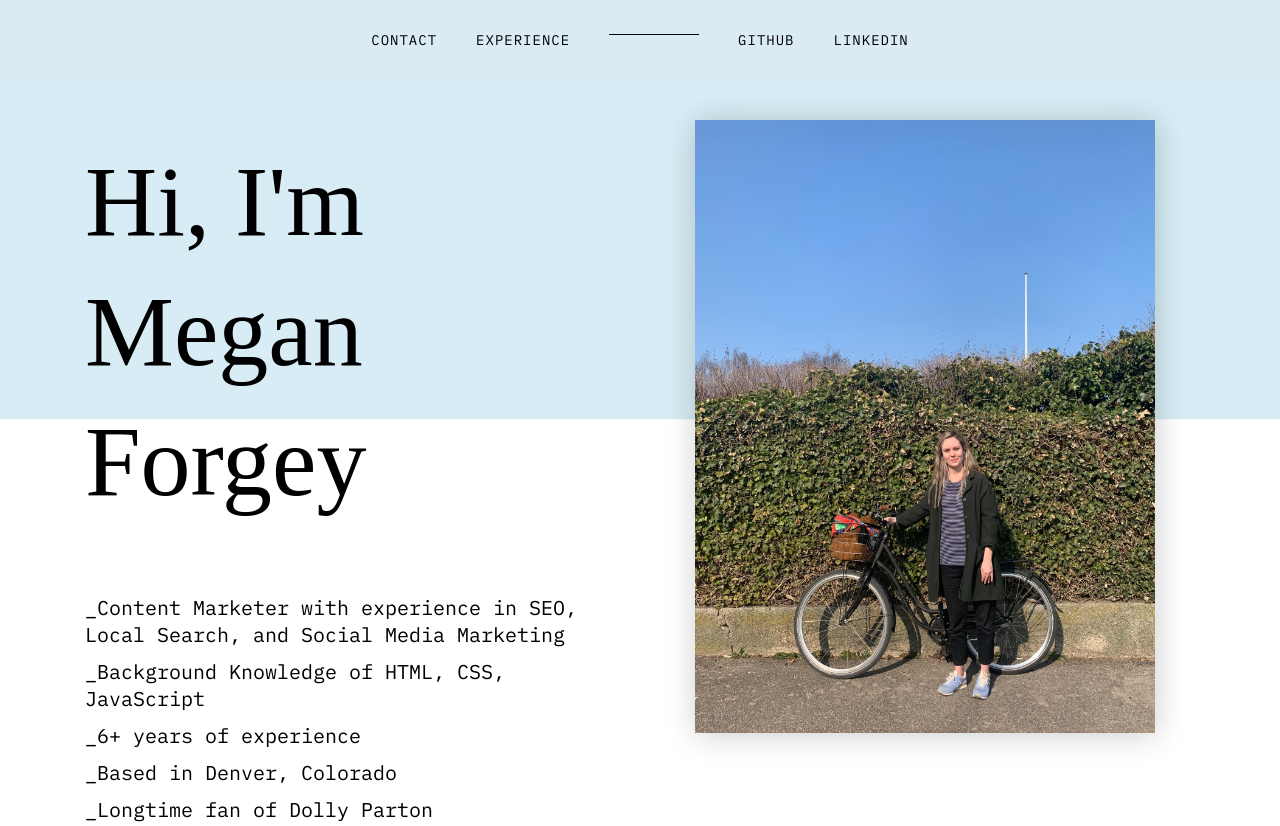
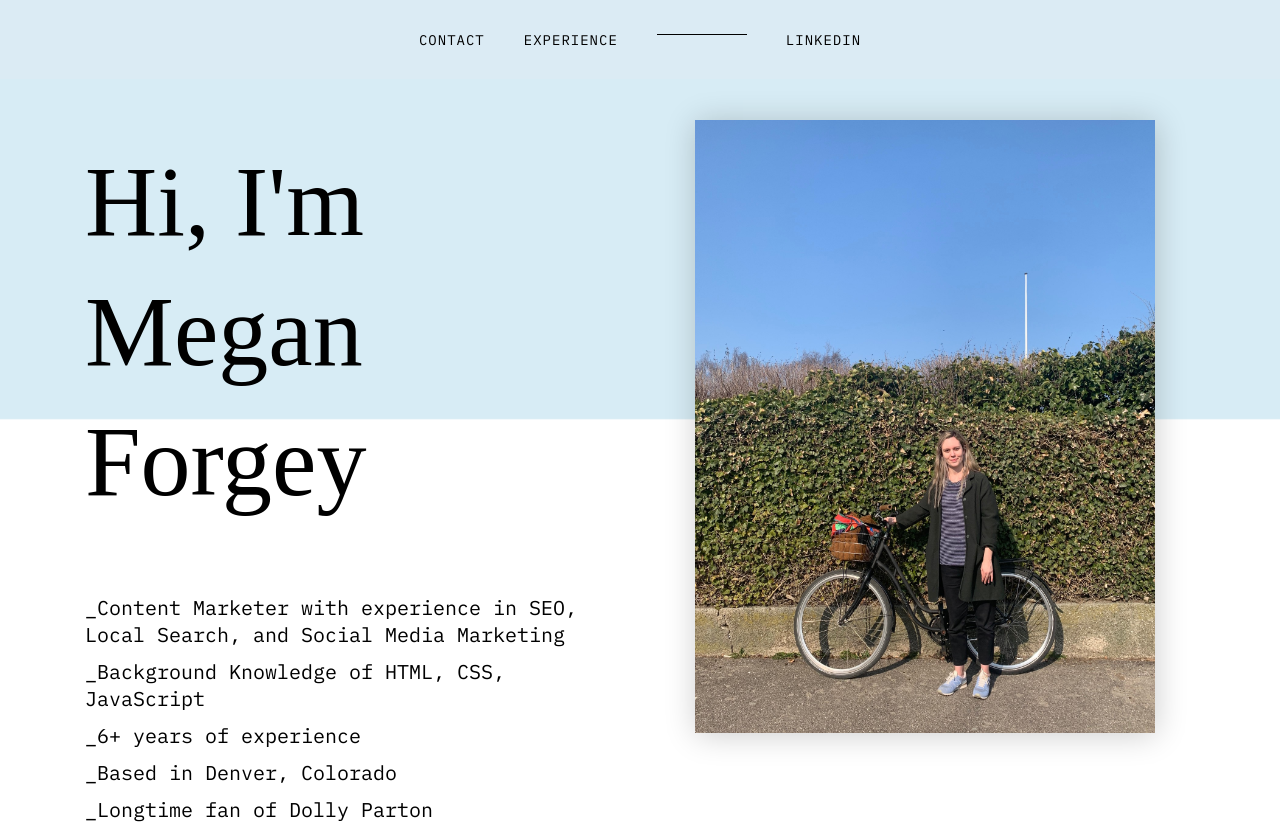
Before and after one commit to meganforgey/meganforgey.github.io, a plain HTML site: page index.html in a window 1280 px wide. Shown: the top 826 px of the page. Drawn offline with Linux system fonts and the light colour scheme; a web font is replaced by a local one.

Commit message:
remove github

```diff
--- a/index.html
+++ b/index.html
@@ -16,7 +16,6 @@
       <li><a href="#contact">contact</a></li>
       <li><a href="#projects">experience</a></li>
       <li class="empty"></li>
-      <li><a href="https://github.com/meganforgey" target="_blank">github</a></li>
       <li><a href="https://www.linkedin.com/in/meganforgey/" target="_blank">linkedin</a></li>
     </ul>
   </nav>
```
